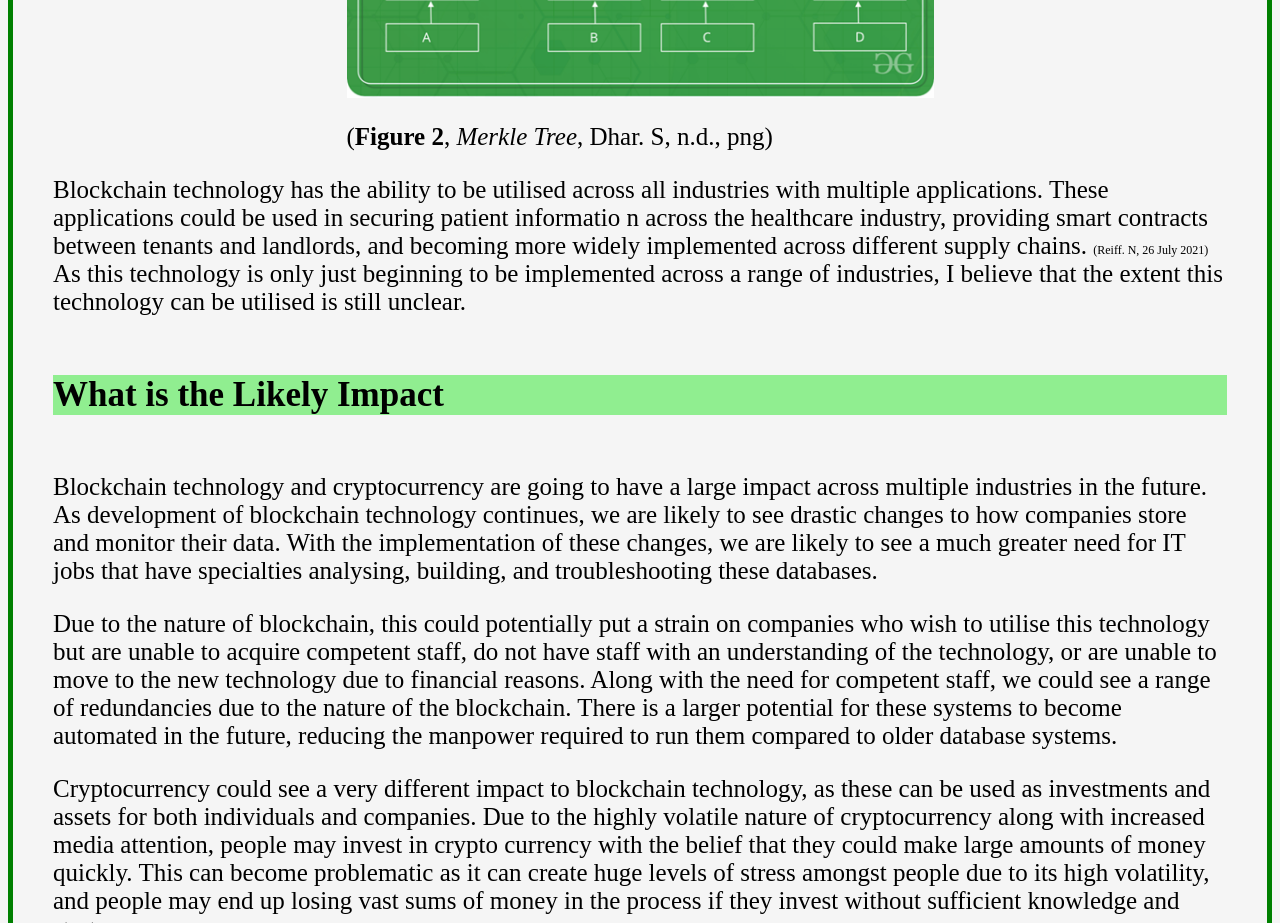
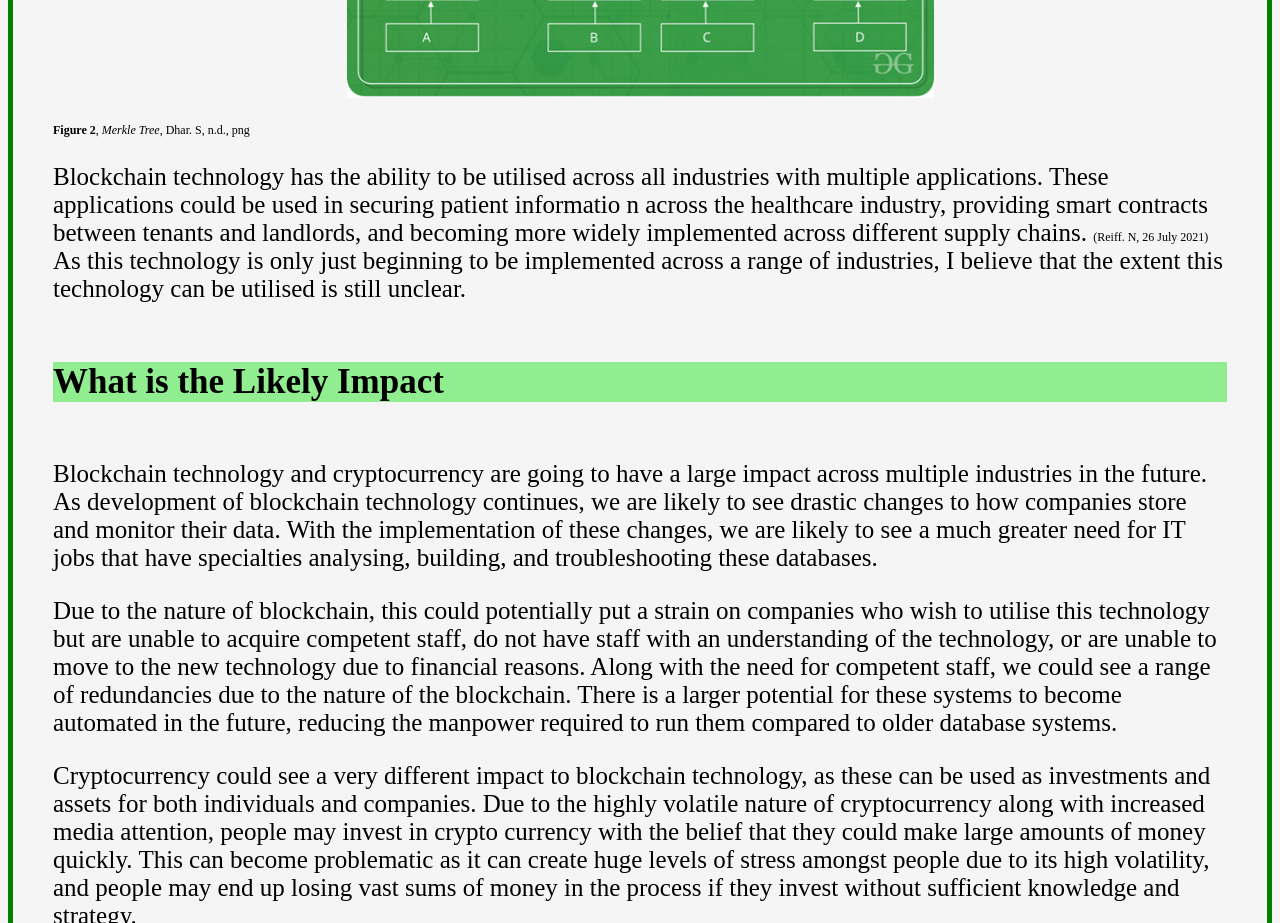
Before and after one commit to KieranSymons/Group3, a plain HTML site: page it.technologies.html in a window 1280 px wide. Shown: the part 2780-3703 px from the top of the page. Drawn offline with Linux system fonts and the light colour scheme.

Commit message:
Update it.technologies.html

```diff
--- a/it.technologies.html
+++ b/it.technologies.html
@@ -66,7 +66,7 @@ Most people think of cryptocurrency when blockchain is mentioned, and that’s u
 <p>
         Ripple, unlike other cryptocurrencies, does not use blockchain technology, but instead uses a “hash tree”, also known as a “Merkle Tree”. This system is similar to the blockchains used by other cryptocurrencies, although instead of using a proof of work system similar to Bitcoin, it uses a consensus based model. Due to this difference, the Ripple network is able to process a much larger number of transactions per second. So far Ripple has managed to sign up over 100 banks to use their infrastructure.<span class="references"> (Ahmad. N, 2021)</span>
         <img style="border-radius:0; width: 600; height: auto; display: block;margin-left: auto;margin-right: auto;width: 50%;" src="images/merkle  tree.png" alt= merkle tree>
-        <div class="captions"> (<strong>Figure 2</strong>, <i>Merkle Tree</i>, Dhar. S, n.d., png) </div>
+        <div class="references"> <strong>Figure 2</strong>, <i>Merkle Tree</i>, Dhar. S, n.d., png </div>
 </p>
 <p>
         Blockchain technology has the ability to be utilised across all industries with multiple applications. These applications could be used in securing patient informatio  n across the healthcare industry, providing smart contracts between tenants and landlords, and becoming more widely implemented across different supply chains. <span class="references" > (Reiff. N, 26 July 2021)  </span>
```
